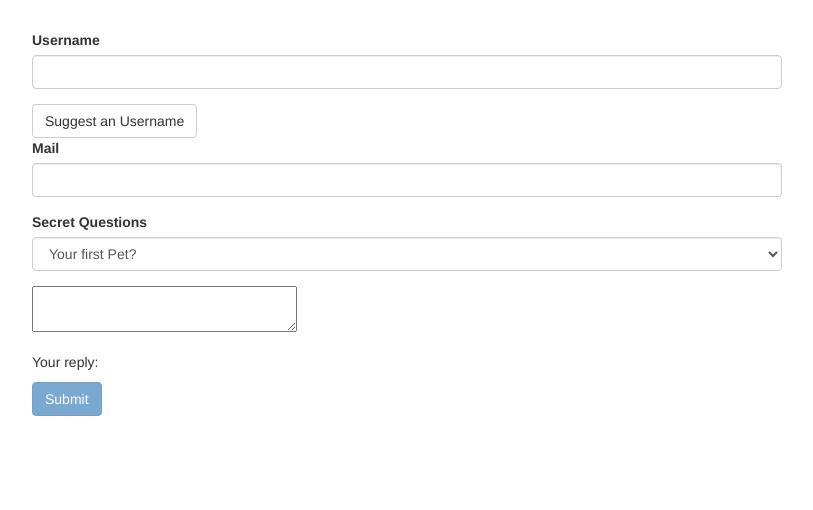
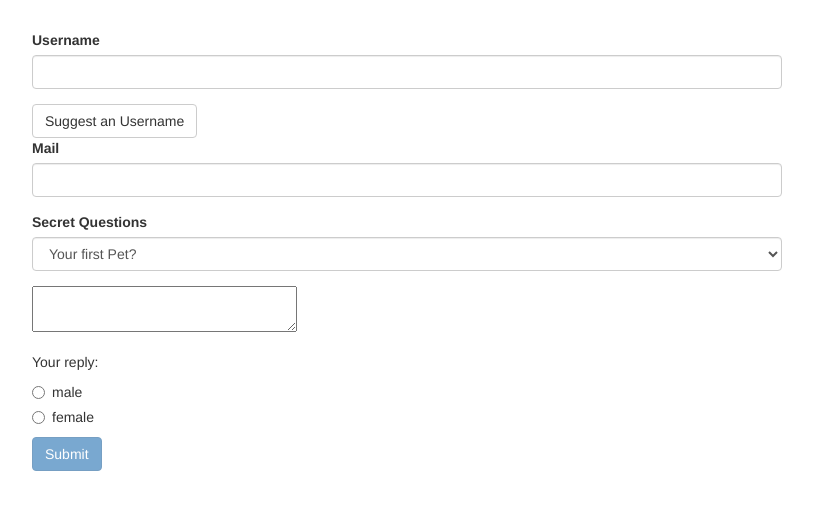
Before and after one commit to gnicoleta/cga-ng, an Angular app in the folder forms-td-start/: page / in a window 1280 px wide. Shown: the top 510 px of the page, without its empty margins (233-1046 px from the left). Built offline with nearby package versions, Linux system fonts and the light colour scheme.

Commit message:
Radio buttons

```diff
--- a/forms-td-start/src/app/app.component.html
+++ b/forms-td-start/src/app/app.component.html
@@ -41,6 +41,12 @@
           <textarea classs="form-control" name="questionAnswer" cols="30" [(ngModel)]="answer"></textarea>
         </div>
         <p>Your reply: {{answer}}</p>
+        <div class="radio" *ngFor="let gender of genders">
+          <label>
+            <input type="radio" name="gender" ngModel [value]="gender" required>
+            {{gender}}
+          </label>
+        </div>
         <button class="btn btn-primary" type="submit" [disabled]="!f.valid">Submit</button>
       </form>
     </div>
--- a/forms-td-start/src/app/app.component.ts
+++ b/forms-td-start/src/app/app.component.ts
@@ -11,6 +11,8 @@
 
   answer = "";
 
+  genders = ['male','female']
+
   defaultQuestion ='pet';
   suggestUserName() {
     const suggestedName = 'Superuser';
```
